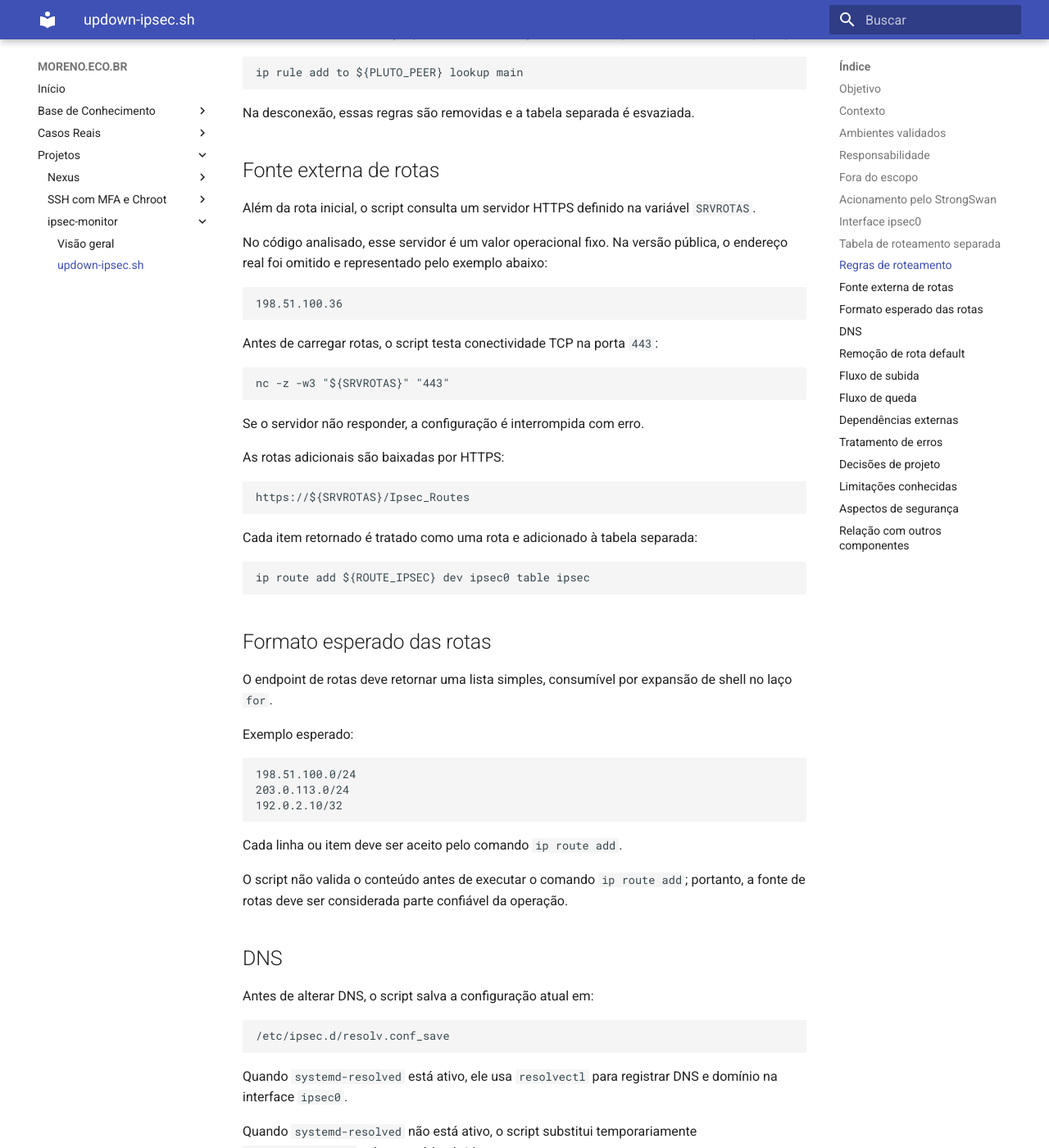
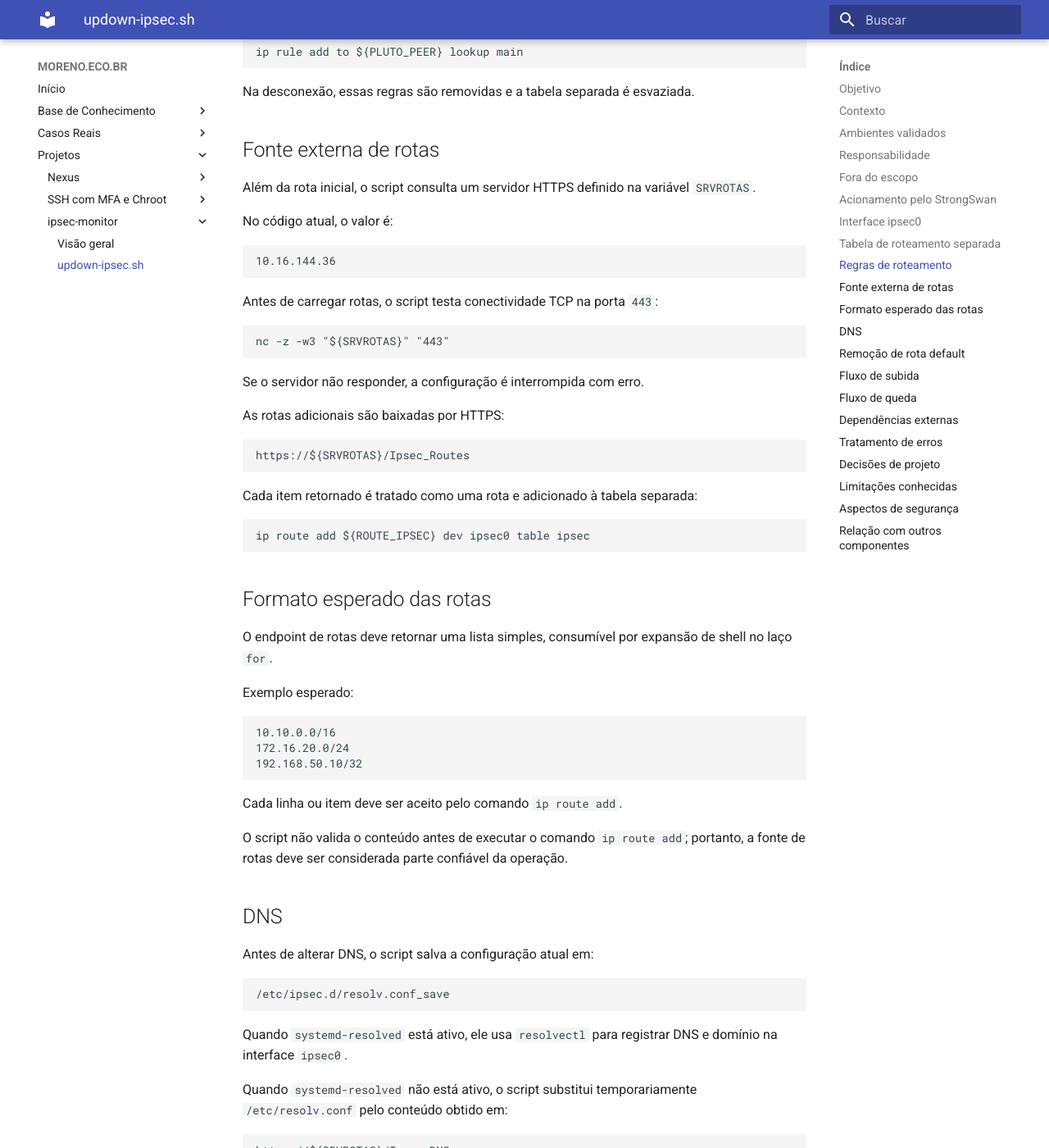
Before and after one commit to jemorenojr/moreno-site, an MkDocs documentation site: the page built from docs/projetos/ipsec-monitor/updown-ipsec.md, in a window 1280 px wide and 1400 px high, scrolled down 3820 px. Shown: the whole window at 82% size. Built offline with MkDocs 1.6.1 and Material for MkDocs 9.7.7, drawn with Linux system fonts in a browser that asks for light colours; some of the changed text lies outside the part shown.

````diff
--- a/docs/projetos/ipsec-monitor/updown-ipsec.md
+++ b/docs/projetos/ipsec-monitor/updown-ipsec.md
@@ -136,10 +136,10 @@
 
 Além da rota inicial, o script consulta um servidor HTTPS definido na variável `SRVROTAS`.
 
-No código analisado, esse servidor é um valor operacional fixo. Na versão pública, o endereço real foi omitido e representado pelo exemplo abaixo:
+No código atual, o valor é:
 
 ```text
-198.51.100.36
+10.16.144.36
 ```
 
 Antes de carregar rotas, o script testa conectividade TCP na porta `443`:
@@ -169,9 +169,9 @@
 Exemplo esperado:
 
 ```text
-198.51.100.0/24
-203.0.113.0/24
-192.0.2.10/32
+10.10.0.0/16
+172.16.20.0/24
+192.168.50.10/32
 ```
 
 Cada linha ou item deve ser aceito pelo comando `ip route add`.
@@ -269,7 +269,7 @@
 
 A fonte externa de rotas permite alterar redes acessíveis pela VPN sem reconstruir o pacote e sem editar manualmente cada estação. Essa decisão exige que o servidor de rotas seja confiável e disponível durante a subida do túnel.
 
-> Motivo da decisão ainda não documentado: uso de um endereço padrão fixo como servidor de rotas.
+> Motivo da decisão ainda não documentado: uso do endereço padrão `10.16.144.36` como servidor de rotas.
 
 ## Limitações conhecidas
 
@@ -278,7 +278,7 @@
 O valor inicial de `PLUTO_PEER_CLIENT` é sobrescrito no código por:
 
 ```bash
-IPSEC_ROUTE="198.51.100.0/24"
+IPSEC_ROUTE="10.16.144.0/24"
 ```
 
 Portanto, a rota inicial documentada pelo StrongSwan não é usada diretamente no comportamento atual.
````
Also changed, not shown: other parts of docs/projetos/ipsec-monitor/updown-ipsec.md (+1 -1 lines), docs/projetos/ipsec-monitor/index.md (+2 -4 lines).
